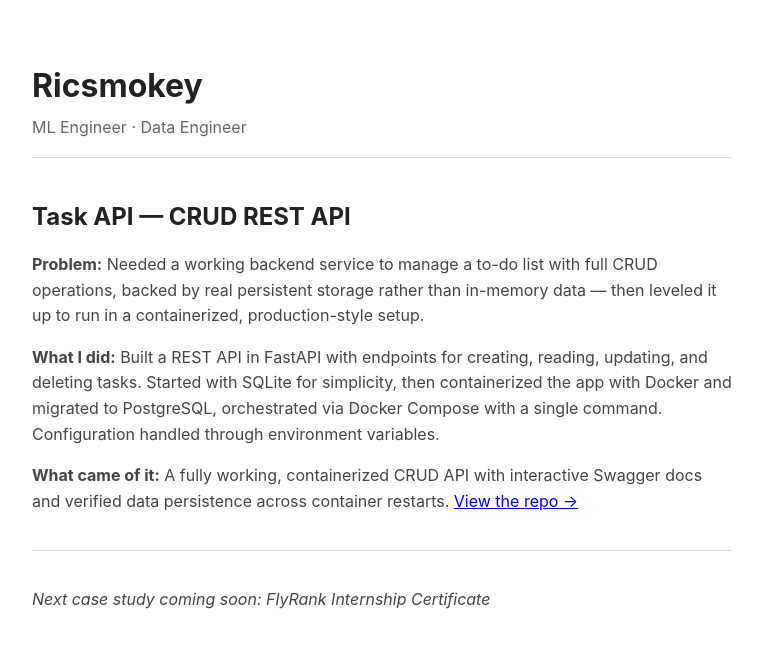
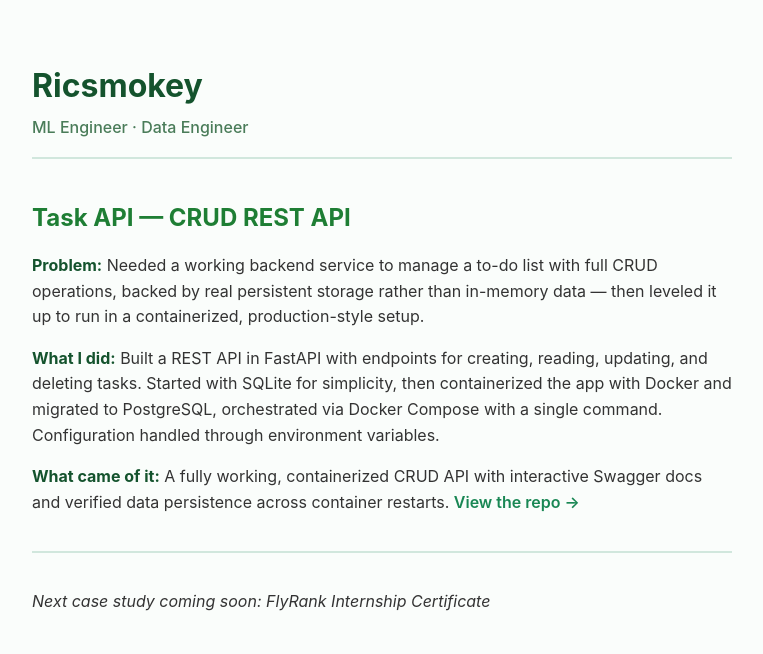
Before and after one commit to Ricsmokey/Ricsmokey.github.io, a plain HTML site: page index.html in a window 1280 px wide. Shown: the whole page, without its empty margins (258-1021 px from the left). Drawn offline with Linux system fonts and the light colour scheme.

Commit message:
Update index.html

```diff
--- a/index.html
+++ b/index.html
@@ -5,13 +5,16 @@
 <title>Ricsmokey — Portfolio</title>
 <meta name="viewport" content="width=device-width, initial-scale=1.0">
 <style>
-  body { font-family: -apple-system, sans-serif; max-width: 700px; margin: 60px auto; padding: 0 20px; line-height: 1.6; color: #222; }
-  h1 { margin-bottom: 0; }
-  .tagline { color: #666; margin-top: 4px; }
-  .case { border-top: 1px solid #ddd; padding: 20px 0; }
-  .case h2 { margin-bottom: 4px; }
-  .case p { color: #444; }
-  .status { color: #999; font-style: italic; }
+  body { font-family: -apple-system, sans-serif; max-width: 700px; margin: 60px auto; padding: 0 20px; line-height: 1.6; color: #1a1a1a; background: #fafdfb; }
+  h1 { margin-bottom: 0; color: #14532d; }
+  .tagline { color: #4a7c59; margin-top: 4px; font-weight: 500; }
+  .case { border-top: 2px solid #d1e7dd; padding: 20px 0; }
+  .case h2 { margin-bottom: 4px; color: #1e7e34; }
+  .case p { color: #333; }
+  .case strong { color: #14532d; }
+  .case a { color: #198754; font-weight: 600; text-decoration: none; }
+  .case a:hover { text-decoration: underline; }
+  .status { color: #6c9a7f; font-style: italic; }
 </style>
 </head>
 <body>
@@ -19,12 +22,11 @@
   <p class="tagline">ML Engineer · Data Engineer</p>
 
   <div class="case">
-  <h2>Task API — CRUD REST API</h2>
-  <p><strong>Problem:</strong> Needed a working backend service to manage a to-do list with full CRUD operations, backed by real persistent storage rather than in-memory data — then leveled it up to run in a containerized, production-style setup.</p>
-  <p><strong>What I did:</strong> Built a REST API in FastAPI with endpoints for creating, reading, updating, and deleting tasks. Started with SQLite for simplicity, then containerized the app with Docker and migrated to PostgreSQL, orchestrated via Docker Compose with a single command. Configuration handled through environment variables.</p>
-  <p><strong>What came of it:</strong> A fully working, containerized CRUD API with interactive Swagger docs and verified data persistence across container restarts. <a href="https://github.com/Ricsmokey/CRUD-API" target="_blank">View the repo →</a></p>
-</div>
-
+    <h2>Task API — CRUD REST API</h2>
+    <p><strong>Problem:</strong> Needed a working backend service to manage a to-do list with full CRUD operations, backed by real persistent storage rather than in-memory data — then leveled it up to run in a containerized, production-style setup.</p>
+    <p><strong>What I did:</strong> Built a REST API in FastAPI with endpoints for creating, reading, updating, and deleting tasks. Started with SQLite for simplicity, then containerized the app with Docker and migrated to PostgreSQL, orchestrated via Docker Compose with a single command. Configuration handled through environment variables.</p>
+    <p><strong>What came of it:</strong> A fully working, containerized CRUD API with interactive Swagger docs and verified data persistence across container restarts. <a href="https://github.com/Ricsmokey/CRUD-API" target="_blank">View the repo →</a></p>
+  </div>
 
   <div class="case">
     <p class="status">Next case study coming soon: FlyRank Internship Certificate</p>
```
